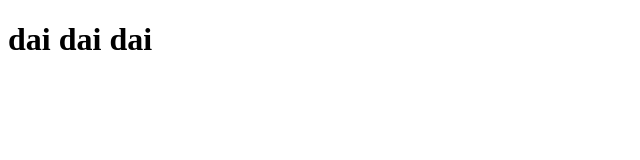
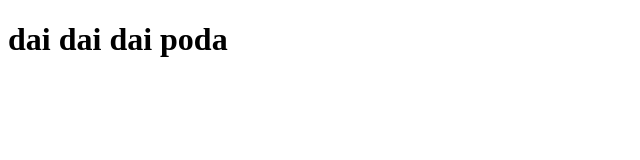
Before and after one commit to Dominicsimon03/datewithgit, a plain HTML site: page hey.html in a window 1280 px wide. Shown: the whole page, without its empty margins (0-640 px from the left). Drawn offline with Linux system fonts and the light colour scheme.

Commit message:
modified

```diff
--- a/hey.html
+++ b/hey.html
@@ -7,6 +7,6 @@
     <title>Document</title>
 </head>
 <body>
-    <h1>dai dai dai</h1>
+    <h1>dai dai dai poda</h1>
 </body>
 </html>
```
